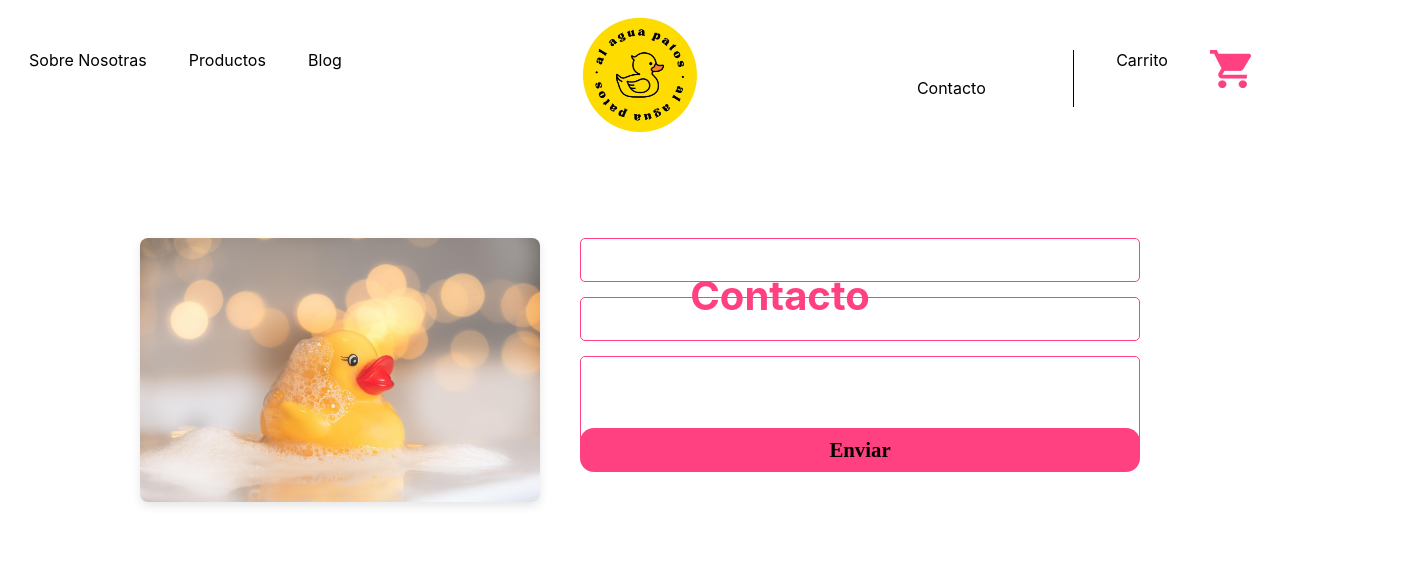
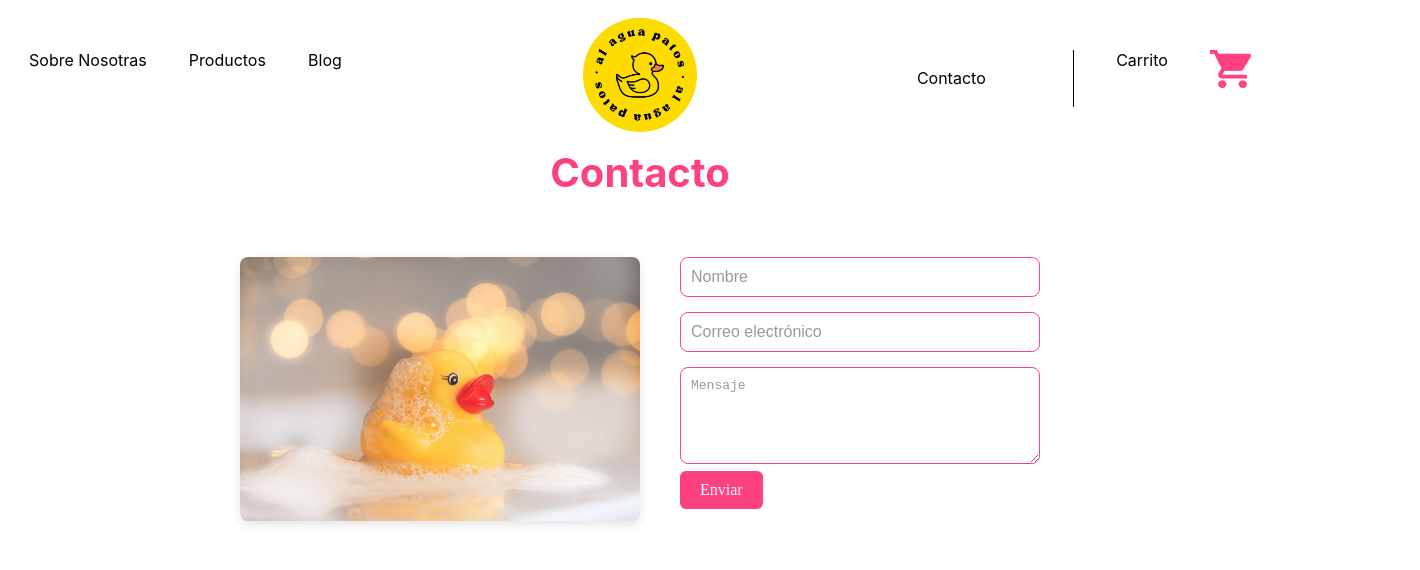
Before and after one commit to LuMorenoM/Ducktorev1, a plain HTML site: page contacto.html in a window 1280 px wide. Shown: the whole page, 1420 px wide, since content can reach past the window. Drawn offline with Linux system fonts and the light colour scheme; a web font is replaced by a local one.

Commit message:
Se arreglan los estilos de contacto

```diff
--- a/contacto.css
+++ b/contacto.css
@@ -1,5 +1,6 @@
 .contacto {
-  max-width: 1000px;
+  max-width: 900px;
+  max-height: 80vh;
   margin: 50px auto;
   display: flex;
   align-items: flex-start;
@@ -8,45 +9,72 @@
   padding: 20px;
 }
 
-.contacto h2 {
+h2 {
   width: 100%;
   text-align: center;
   font-size: 2.5em;
   position: absolute;
-  color: #ff4081; /* Rosa fuerte */
-  margin-bottom: 30px;
+  color: #ff4081;
+  display: flex;
+  justify-content: center;
+  position: relative;
+  margin: auto;
+}
+
+.contacto {
+  max-width: 800px;
+  margin: 40px auto;
+  display: flex;
+  gap: 40px;
+  align-items: flex-start;
+  justify-content: center;
+  padding: 20px;
+  flex-wrap: wrap;
 }
 
 .contacto img {
   max-width: 400px;
-  height: auto;
   border-radius: 8px;
   box-shadow: 0 4px 10px rgba(0,0,0,0.1);
 }
 
 .contacto form {
   flex: 1;
+  max-width: 400px;
   display: flex;
   flex-direction: column;
+  gap: 15px;
 }
 
 .contacto label {
-  display: none; /* Ocultamos los labels si usas placeholders */
+  display: none;
 }
 
 .contacto input,
 .contacto textarea {
   border: 1.5px solid #ff4081;
-  border-radius: 5px;
-  padding: 12px;
-  margin-bottom: 15px;
+  border-radius: 8px;
+  padding: 10px;
   font-size: 1em;
   width: 100%;
   box-sizing: border-box;
-  color: #333;
 }
 
 .contacto input::placeholder,
 .contacto textarea::placeholder {
   color: #999;
 }
+
+.contacto button {
+  background-color: #ff4081;
+  color: white;
+  font-size: 1em;
+  font-weight: normal;
+  border: none;
+  border-radius: 6px;
+  cursor: pointer;
+  transition: background-color 0.3s ease;
+  width: fit-content;
+  align-self: flex-start;
+  margin-top: 30px;
+}
--- a/contacto.html
+++ b/contacto.html
@@ -44,18 +44,15 @@
         </div>
       </div>
     </nav>
+    <h2>Contacto</h2>
     <div class="contacto">
-        <h2>Contacto</h2>
         <img src="/Imágenes/img_contacto.jpg" alt="Imágen de un pato de goma con espuma">
         <form action="procesar.php" method="post">
-            <label for="nombre">Nombre:</label>
-            <input type="text" id="nombre" name="nombre" required>
+            <input type="text" id="nombre" name="nombre" placeholder="Nombre" required>
 
-            <label for="email">Correo electrónico:</label>
-            <input type="email" id="email" name="email" required>
+            <input type="email" id="email" name="email" placeholder="Correo electrónico" required>
 
-            <label for="mensaje">Mensaje:</label>
-            <textarea id="mensaje" name="mensaje" rows="5" required></textarea>
+            <textarea id="mensaje" name="mensaje" rows="5" placeholder="Mensaje" required></textarea>
 
             <button type="submit">Enviar</button>
         </form>
```
